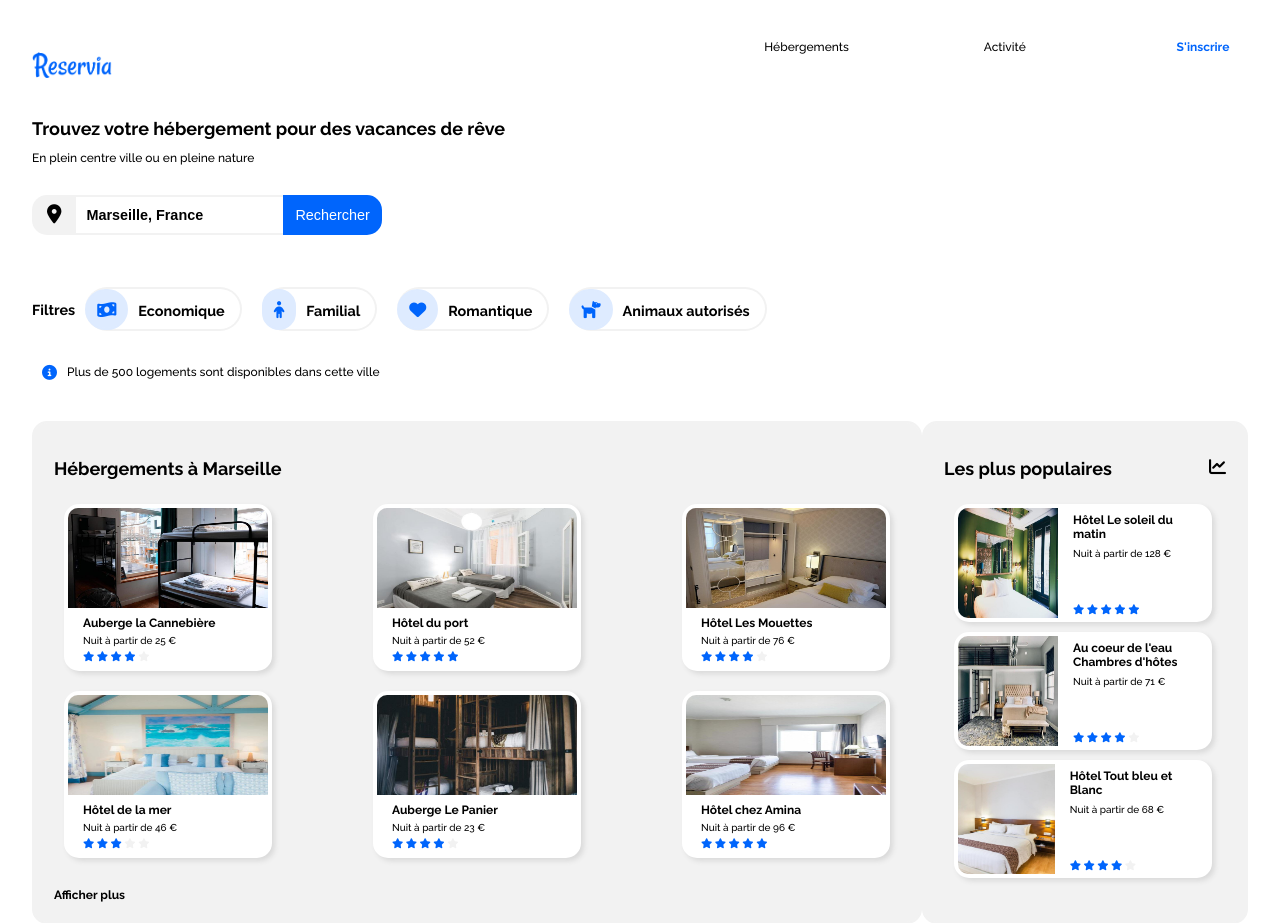
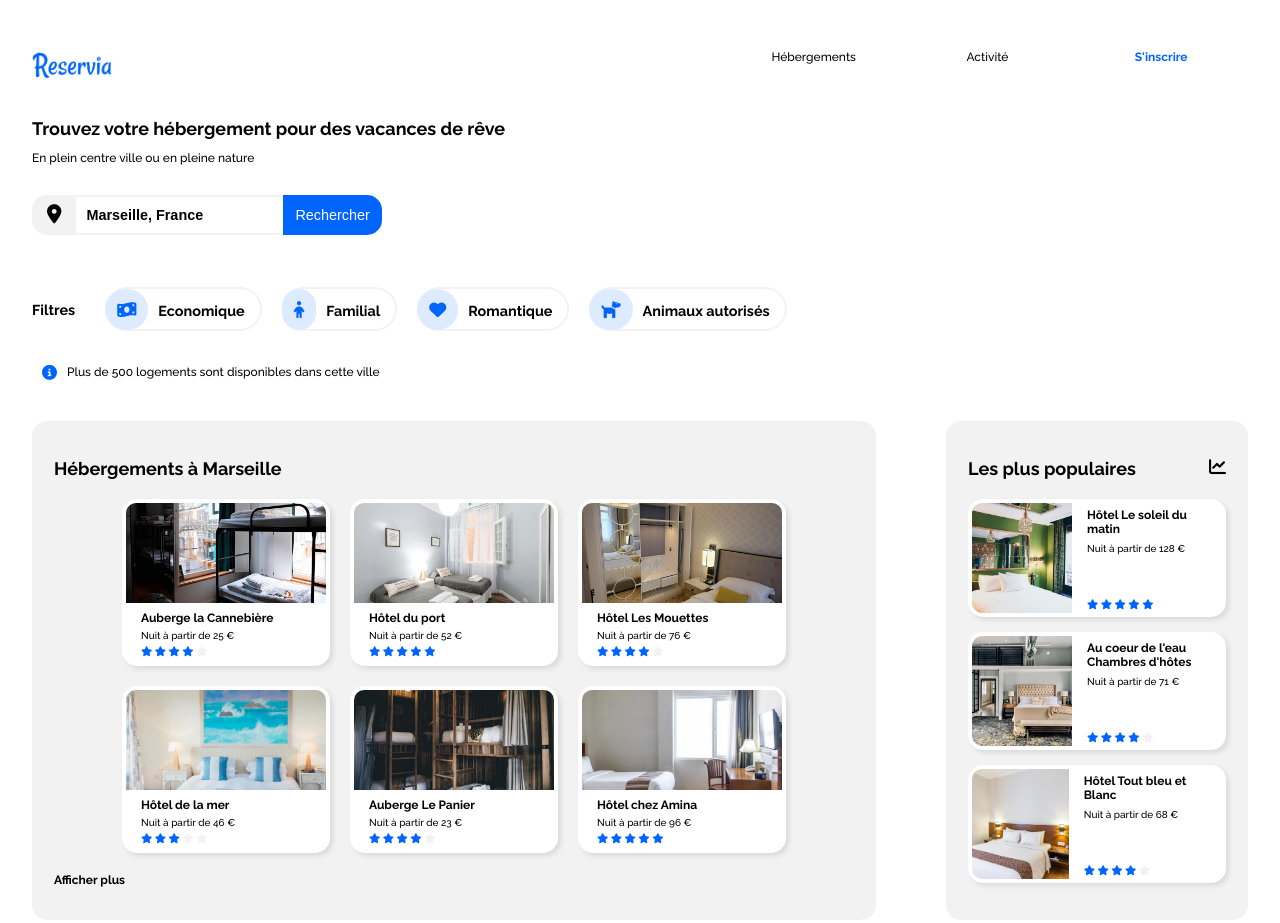
Before and after one commit to AuroreTr/AuroreTrinci_2_29042021, a plain HTML site: page index.html in a window 1280 px wide. Shown: the top 923 px of the page. Drawn offline with Linux system fonts and the light colour scheme.

Commit message:
problèmes du header, du search-btn, des images et de box fixed

```diff
--- a/index.html
+++ b/index.html
@@ -17,11 +17,15 @@
                 <div class="logo">
                     <img src="images/logo/Reservia_3x.png" alt="Reservia">
                 </div>
+                <div class="menu">
                     <nav>
-                    <a href="#">Hébergements</a>
-                    <a href="#">Activité</a>
-                    <a class="register" href="#">S'inscrire</a>
+                        <a class="accomodation-nav" href="#">Hébergements</a>
+                        <a class="activity-nav" href="#">Activité</a>
                     </nav>
+                </div>
+                <div class="register">
+                    <a class="register-link" href="#">S'inscrire</a>
+                </div>
             </div>
             <div class="main-title">
                 <h1>Trouvez votre hébergement pour des vacances de rêve</h1>
@@ -63,7 +67,6 @@
             <div class="main-accomodation">
                 <h2>Hébergements à Marseille</h2>
                 <div class="all-card">
-                    <div class="first-block-card">
                     <div class="accomodation-card">
                         <img src="images/hebergements/4_small/marcus-loke-WQJvWU_HZFo-unsplash.jpg">
                         <h3>Auberge la Cannebière</h3>
@@ -100,8 +103,6 @@
                             <i class="fas fa-star grey"></i>
                         </div>
                     </div>
-                    </div>
-                    <div class="second-block-card">
                     <div class="accomodation-card">
                         <img src="images/hebergements/4_small/annie-spratt-Eg1qcIitAuA-unsplash.jpg">
                         <h3>Hôtel de la mer</h3>
@@ -143,12 +144,12 @@
                     <a href="#">Afficher plus</a>
                 </div>
             </div>
-            </div>
             <div class="most-popular">
                 <div class="most-popular-title">
                     <h2>Les plus populaires</h2>
                     <i class="fas fa-chart-line"></i>
                 </div>
+                <div class="most-popular-card">
                     <div class="large-accomodation-card">
                         <img src="images/hebergements/4_small/emile-guillemot-Bj_rcSC5XfE-unsplash.jpg">
                         <div class="info-accomodation">
@@ -188,6 +189,7 @@
                                 <i class="fas fa-star blue"></i>
                                 <i class="fas fa-star blue"></i>
                                 <i class="fas fa-star grey"></i>
+                            </div>
                         </div>
                     </div>
                 </div>
--- a/style.css
+++ b/style.css
@@ -13,16 +13,44 @@ header, section {
 
 @media screen and (min-width: 1340px) {
     header, section {
-        width: 85%
+        width: 80%
     }
 }
 
-.logo-nav {
-    display: flex;
-    justify-content: space-between;
-    flex-wrap: wrap;
+h2 {
+    margin-bottom: 20px;
 }
 
+.logo-nav {
+    display: grid;
+    grid-template-columns: 4fr 2fr 1fr;
+}
+
+@media screen and (max-width: 650px) {
+    .logo-nav {
+        grid-template-columns: repeat(3, 1fr);
+        grid-template-rows: 1fr 1fr;
+    }
+    .logo {
+        grid-column: 1 / 2;
+        grid-row: 1;
+    }
+    .register {
+        grid-column: 3;
+        grid-row: 1;
+    }
+    .menu {
+        grid-column: 1 / 4;
+        grid-row: 2;
+    }
+    .menu nav a {
+        border-bottom: 2px solid #f2f2f2;
+    }
+    .menu nav a:focus {
+        border-top: #fff;
+        border-bottom: 2px solid #0065FC;
+    }
+}
 
 .logo img {
     width: 80px;
@@ -30,65 +58,45 @@ header, section {
     padding-top: 45px;
 }
 
-header nav {
-    display:flex;
-    flex-wrap: wrap;
-    justify-content: space-between;
-    margin-top: 0;
- }
+nav {
+    display: grid;
+    grid-template-columns: 1fr 1fr;
+}
 
-nav a {
+.accomodation-nav {
+    grid-column: 1;
+}
+
+.activity-nav {
+    grid-column: 2;
+}
+
+.menu nav a {
+    grid-row: 1;
+    padding-bottom: 15px;
+}
+
+.menu a, .register-link {
     text-align: center;
+}
+
+.register {
+    margin-top: 50px;
+    text-align: center;
+}
+
+nav a, .register-link {
     color: #000;
     text-decoration: none;
-    padding-top: 40px;
+    padding-top: 50px;
 }
 
-@media screen and (min-width: 1240px) {
-    header nav {
-        width: 30%;
-    }
-    nav a {
-        width: 110px;
-    }
-}
-
-@media screen and (min-width: 1024px) {
-    header nav {
-        width: 40%;
-    }
-    nav a {
-        width: 110px;
-    }
-}
-
-@media screen and (min-width: 768px) {
-    header nav {
-        width: 40%;
-    }
-    nav a {
-        width: 90px;
-    }
-}
-
-@media screen and (max-width: 767px) {
-    header nav {
-        width: 60%;
-    }
-    nav a {
-        width: 70px;
-    }
-}
-
-
-
-
-nav a:focus {
+.menu a:focus {
     color: #0065FC;
     border-top: 2px solid #0065FC;
 }
 
-.register {
+.register-link {
     color: #0065FC;
     font-weight: bold;
 }
@@ -122,7 +130,7 @@ nav a:focus {
 }
 
 .search-input {
-    width: min-content;
+    width: max-content;
     margin: 0;
     padding: 0 0 0 10px;
     border: 2px solid #f2f2f2;
@@ -133,7 +141,7 @@ nav a:focus {
 }
 
 .large-search-btn, .tiny-search-btn {
-    flex: 2 1 auto;
+    width: max-content;
     height: 40px;
     padding: 10px;
     font-size: 1.2em;
@@ -147,15 +155,14 @@ nav a:focus {
 @media screen and (min-width: 451px) {
     .tiny-search-btn {
         visibility: hidden;
-    }
-    .large-search-btn {
-        width: max-content;
+        display: none;
     }
 }
 
 @media screen and (max-width: 450px) {
     .large-search-btn {
         visibility: hidden;
+        display: none;
     }
     .tiny-search-btn {
         width: 40px;
@@ -172,13 +179,13 @@ nav a:focus {
 
 .filter h1 {
     font-size: 1.2em;
+    margin-right: 20px;
 }
 
 .filter-list {
     display: flex;
     flex-wrap: wrap;
-    justify-content: space-between;
-    align-items: flex-start;
+    justify-content: space-around;
     padding: 0;
 }
 
@@ -224,35 +231,49 @@ nav a:focus {
 
 .accomodation {
     display: flex;
-    justify-content: space-between;
+    justify-content: center;
     flex-wrap: wrap-reverse;
+    column-gap: 20px;
     margin-top: 30px;
+}
+
+.main-accomodation, .most-popular {
+    margin-bottom: 30px;
 }
 
 .main-accomodation {
     flex: 3 1 0;
+    max-width: 800px;
     background-color: #f2f2f2;
-    /* margin: 0 15px 20px 0; */
     padding: 20px;
     border: 2px solid #f2f2f2;
     border-radius: 15px;
 }
 
-.first-block-card {
-    display: flex;
-    flex-wrap: wrap;
-    justify-content: space-between;
+@media screen and (max-width: 621px) {
+    .main-accomodation {
+        background-color: #fff;
+        border: 0;
+    }
 }
 
-.second-block-card {
+@media screen and (min-width: 622px) {
+    .most-popular {
+        margin-left: auto;
+    }
+}
+
+.all-card {
     display: flex;
+    justify-content: center;
     flex-wrap: wrap;
-    justify-content: space-between;
+    row-gap: 20px;
+    column-gap: 20px;
 }
 
 .accomodation-card {
     width: 200px;
-    margin: 10px;
+    /* margin: 10px; */
 }
 
 .accomodation-card, .large-accomodation-card {
@@ -264,7 +285,7 @@ nav a:focus {
 }
 
 .accomodation-card img {
-    background-size: cover;
+    object-fit: cover;
     width: 100%;
     height: 100px;
     margin: 0;
@@ -314,12 +335,19 @@ nav a:focus {
 }
 
 .most-popular {
-    flex: 1 1 0;
+    /* flex: 1 1 0; */
+    align-self: stretch;
     background-color: #f2f2f2;
-    /* margin : 0 15px 20px 0; */
     padding: 20px;
     border: 2px solid #f2f2f2;
     border-radius: 15px;
+}
+
+.most-popular-card {
+    margin : auto;
+    /* display: flex;
+    flex-direction: column;
+    justify-content: space-between; */
 }
 
 .most-popular-title {
@@ -336,7 +364,7 @@ nav a:focus {
     display: flex;
     width: 250px;
     height: 110px;
-    margin: 10px;
+    margin-bottom: 15px;
     padding: 2px 2px 2px 2px;
     border: 2px solid #fff;
     border-radius: 15px;
@@ -344,7 +372,7 @@ nav a:focus {
 }
 
 .large-accomodation-card img {
-    background-size: cover;
+    object-fit: cover;
     width: 100px;
     height: 110px;
     margin: 0;
@@ -371,14 +399,12 @@ nav a:focus {
     font-size: 10px;
 }
 
-.activity-section h2 {
-    margin-top: 30px;
-}
-
 .activity {
     display: flex;
     flex-wrap: wrap;
     justify-content: space-between;
+    /* row-gap: 20px; */
+    column-gap: 20px;
 }
 
 /* .activity-card {
@@ -386,11 +412,11 @@ nav a:focus {
 } */
 
 .activity-card {
+    margin-bottom: 30px;
     border-radius: 15px;
     box-shadow: 3px 3px 5px #dadada;
     background-color: #fff;
     width: 250px;
-    margin-bottom: 30px;
 }
 
 .length {
@@ -414,7 +440,7 @@ nav a:focus {
 } */
 
 .activity-card img {
-    background-size: cover;
+    object-fit: cover;
     width: 100%;
     border-top-left-radius: 15px;
     border-top-right-radius: 15px;
@@ -437,12 +463,20 @@ nav a:focus {
     font-size: 12px;
 }
 
+@media screen and (max-width: 564px) {
+    .activity {
+        justify-content: center;
+    }
+}
+
+
 footer {
     display: flex;
     flex-direction: row;
     align-items: flex-start;
     flex-wrap: wrap;
     margin: 30px 0 0 0;
+    padding: 20px;
     background-color: #f2f2f2;
 }
 
```
Lines whose indentation alone changed are shown as unchanged.
